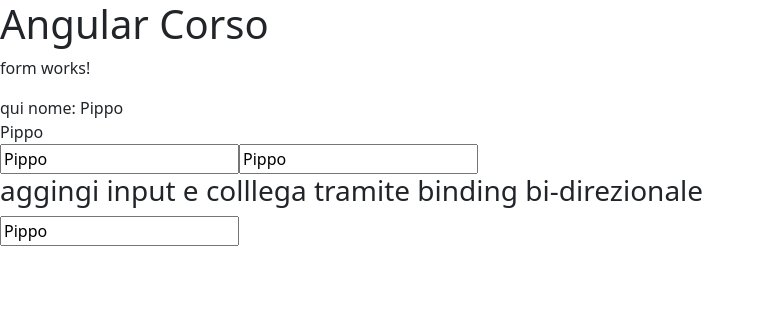
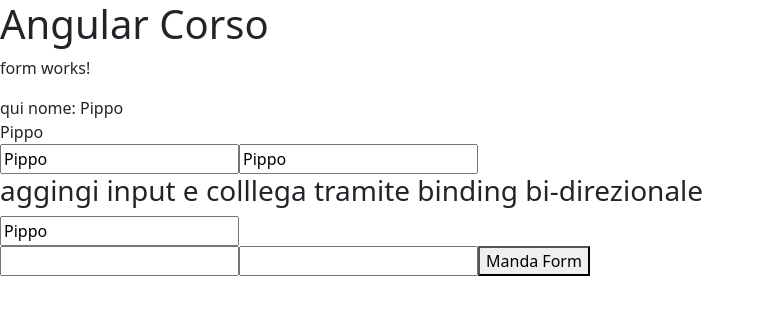
Before and after one commit to ironmanromeo/angular-corso, an Angular app: page / in a window 1280 px wide. Shown: the top 314 px of the page, without its empty margins (0-765 px from the left). Built offline with nearby package versions, Linux system fonts and the light colour scheme.

Commit message:
lezione  5 es #

```diff
--- a/src/app/form/form.component.html
+++ b/src/app/form/form.component.html
@@ -10,3 +10,9 @@
 
 
 <input [(ngModel)]="nome">
+
+<div>
+<input #cognomeRef>
+<input #indirizzoRef>
+<button (click)="onMandaForm()">Manda Form</button>
+</div>
--- a/src/app/form/form.component.ts
+++ b/src/app/form/form.component.ts
@@ -16,5 +16,9 @@ export class FormComponent {
     this.nome = el.value
   }
 
+  onMandaForm(){
+    alert("aaaa")
+  }
+
 
 }
```
